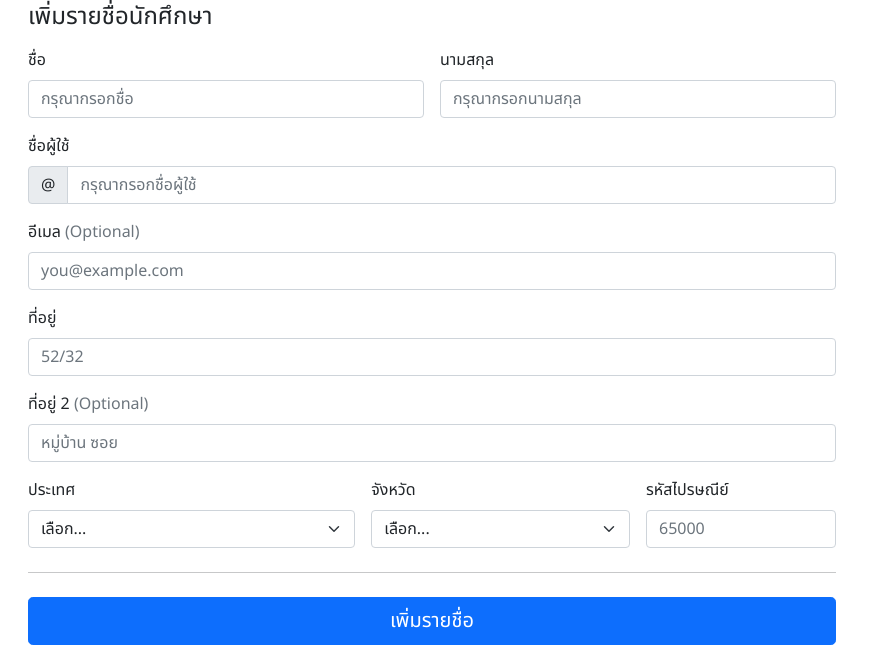
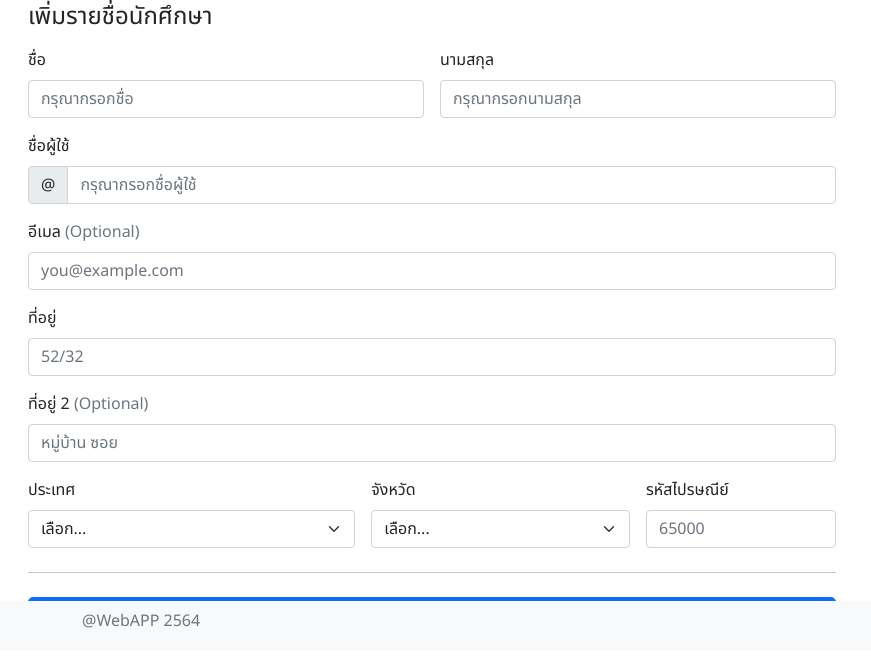
Before and after one commit to rmutlton/webphp-2-64, a PHP site: page /pages/list.php in a window 1280 px wide. Shown: the part 149-810 px from the top of the page, without its empty margins (0-871 px from the left). Run offline with PHP 8.4, Linux system fonts and the light colour scheme.

Commit message:
Week 6 update 2

```diff
--- /dev/null
+++ b/component/footer.php
@@ -0,0 +1,5 @@
+<footer class="footer fixed-bottom bg-light">
+  <div class="container mt-2">
+    <span class="text-muted">@WebAPP <?= Date('Y')+543 ?></span>
+  </div>
+</footer>
--- a/component/head.php
+++ b/component/head.php
@@ -24,6 +24,13 @@
         body {
             font-family: 'Noto Sans Thai', sans-serif;
         }
+
+        footer {
+            position: fixed;
+            height: 50px;
+            bottom: 0;
+            width: 100%;
+        }
     </style>
 
     <?php if($filename === 'index.php') { ?>
--- a/index.php
+++ b/index.php
@@ -7,7 +7,7 @@
 
     <?php include("./component/menu.php"); ?>
 
-    <div>
+    <main>
         <div id="myCarousel" class="carousel slide" data-bs-ride="carousel">
             <div class="carousel-indicators">
                 <button type="button" data-bs-target="#myCarousel" data-bs-slide-to="0" class=""
@@ -70,8 +70,9 @@
                 <span class="visually-hidden">Next</span>
             </button>
         </div>
-    </div>
+    </main>
 
+    <?php include("./component/footer.php"); ?>
     <?php include("./component/script.php"); ?>
 
 </body>
--- a/pages/about.php
+++ b/pages/about.php
@@ -13,6 +13,7 @@
         </div>
     </div>
 
+    <?php include("../component/footer.php"); ?>
     <?php include("../component/script.php"); ?>
 
 </body>
--- a/pages/list.php
+++ b/pages/list.php
@@ -106,6 +106,7 @@
         </div>
     </div>
 
+    <?php include("../component/footer.php"); ?>
     <?php include("../component/script.php"); ?>
 
 </body>
--- a/pages/student.php
+++ b/pages/student.php
@@ -39,6 +39,7 @@
         </div>
     </div>
 
+    <?php include("../component/footer.php"); ?>
     <?php include("../component/script.php"); ?>
 
 </body>
```
